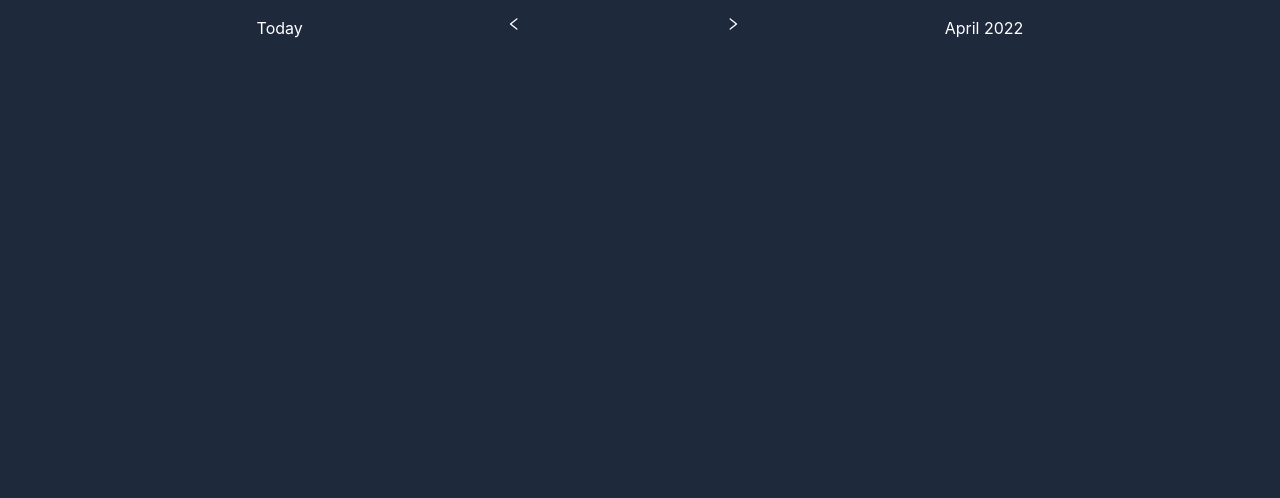
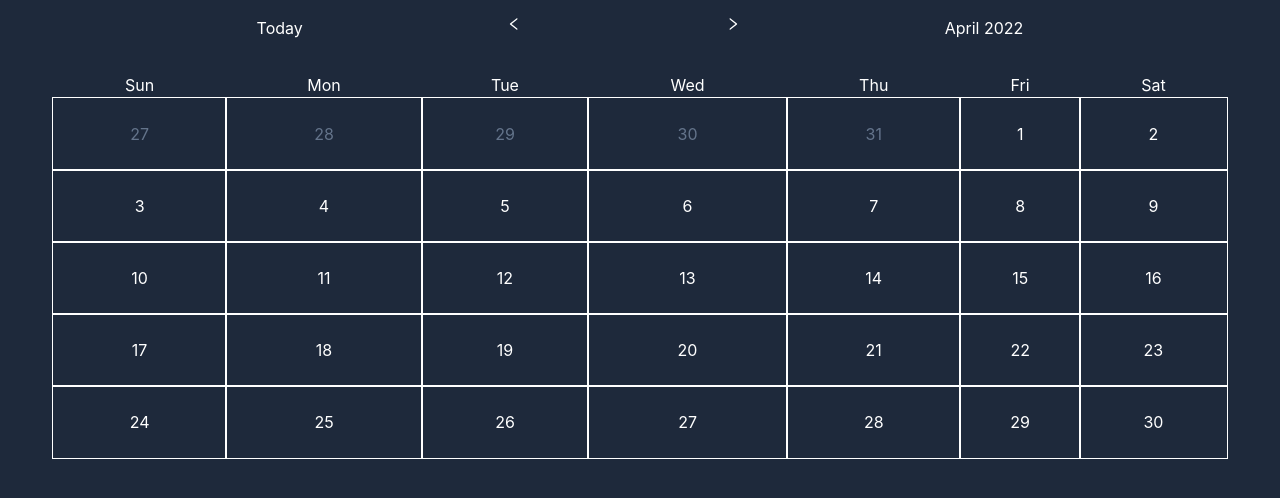
Before and after one commit to ErickEnriquez/fitness-app, a Next.js app: page /calendar in a window 1280 px wide. Shown: the top 498 px of the page. Built offline with nearby package versions, Linux system fonts and the light colour scheme.

Commit message:
finished simple calendar

```diff
--- a/src/features/calendar/CalendarSection.tsx
+++ b/src/features/calendar/CalendarSection.tsx
@@ -2,8 +2,8 @@ import React, { useState } from 'react'
 
 import Layout from '@features/layout/Layout'
 import CalendarHeader from '@features/calendar/calendarHeader'
-
-
+import CalendarWeekDays from '@features/calendar/calendarWeekDays'
+import Dates from '@features/calendar/dates'
 const Calendar = () => {
 	const [selectedDate, setSelectedDate] = useState(new Date())
 	const [activeDate, setActiveDate] = useState(new Date())
@@ -16,6 +16,14 @@ const Calendar = () => {
 					setActiveDate={setActiveDate}
 					setSelectedDate={setSelectedDate}
 				/>
+				<table className="mx-auto w-11/12 mt-8">
+					<CalendarWeekDays activeDate={activeDate} />
+					<Dates
+						activeDate={activeDate}
+						selectedDate={selectedDate}
+						setSelectedDate={setSelectedDate}
+					/>
+				</table>
 			</section>
 		</Layout>
 	)
--- /dev/null
+++ b/src/features/calendar/Dates.tsx
@@ -0,0 +1,54 @@
+import {
+	format,
+	startOfWeek,
+	addDays,
+	startOfMonth,
+	endOfMonth,
+	endOfWeek,
+	isSameMonth,
+	isSameDay
+} from 'date-fns'
+
+const generateDatesForCurrentWeek = (date: Date, selectedDate: Date, activeDate: Date, setSelectedDate: (date: Date) => void) => {
+	let currentDate = date
+	const week = []
+	for (let day = 0; day < 7; day++) {
+		week.push(
+			<td className={`${isSameMonth(activeDate, currentDate) ? 'text-white' : 'text-slate-500'}
+			text-center py-6 outline outline-white outline-1`}
+			>
+				{format(currentDate, 'd')}
+			</td>
+		)
+		currentDate = addDays(currentDate, 1)
+	}
+	return <tr>{week}</tr>
+}
+
+interface props {
+	activeDate: Date
+	selectedDate: Date
+	setSelectedDate: (date: Date) => void
+}
+
+const Dates = ({ activeDate, selectedDate, setSelectedDate }: props) => {
+	const startOfTheSelectedMonth = startOfMonth(activeDate)
+	const endOfTheSelectedMonth = endOfMonth(activeDate)
+	const startDate = startOfWeek(startOfTheSelectedMonth)
+	const endDate = endOfWeek(endOfTheSelectedMonth)
+
+	let currentDate = startDate
+
+	const allWeeks = []
+
+	while (currentDate <= endDate) {
+		allWeeks.push(
+			generateDatesForCurrentWeek(currentDate, selectedDate, activeDate, setSelectedDate)
+		)
+		currentDate = addDays(currentDate, 7)
+	}
+
+	return <>{allWeeks}</>
+}
+
+export default Dates
--- /dev/null
+++ b/src/features/calendar/calendarWeekDays.tsx
@@ -0,0 +1,16 @@
+import { format, startOfWeek, addDays } from 'date-fns'
+
+const CalendarWeekDays = ({ activeDate }: { activeDate: Date }) => {
+	const weekStartDate = startOfWeek(activeDate)
+	const weekDays = []
+	for (let day = 0; day < 7; day++) {
+		weekDays.push(
+			<td className="text-white text-center">
+				{format(addDays(weekStartDate, day), 'E')}
+			</td>
+		)
+	}
+	return <tr >{weekDays}</tr>
+}
+
+export default CalendarWeekDays
```
